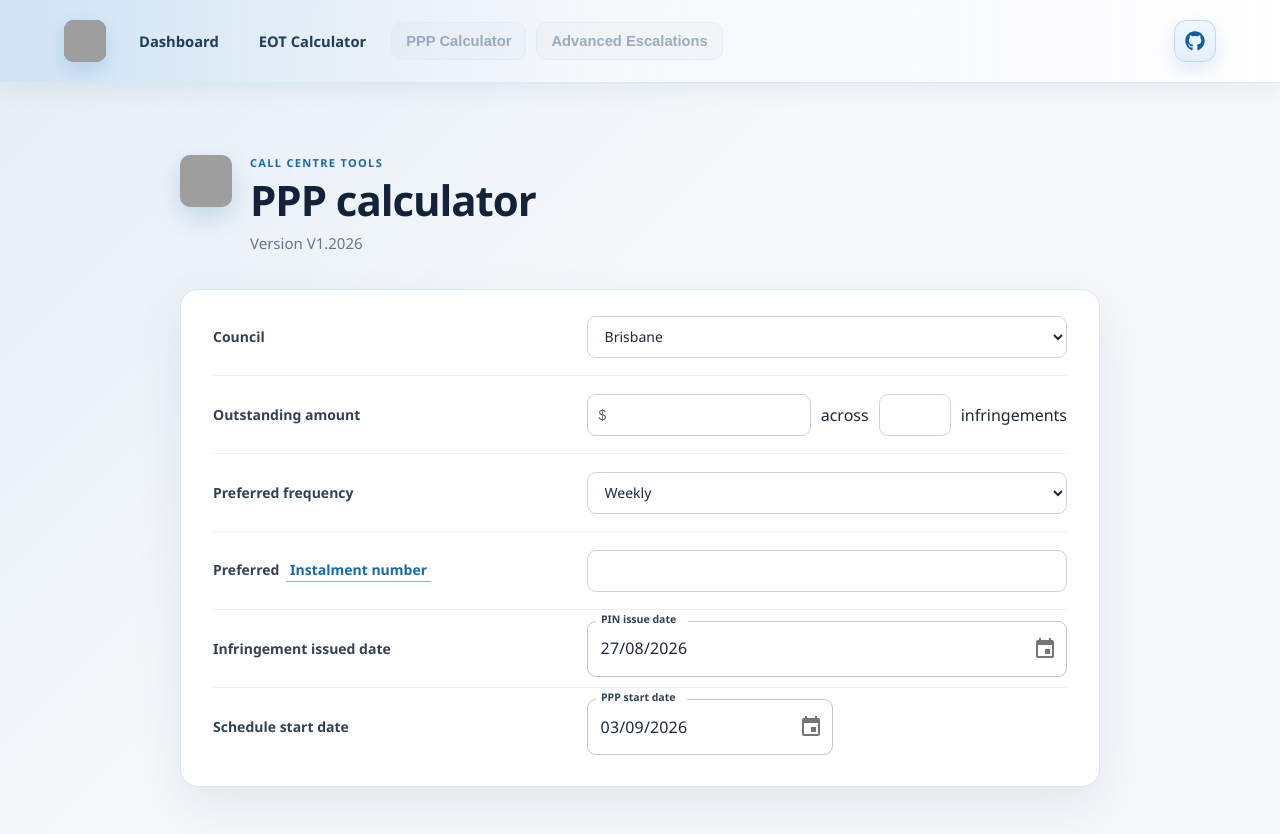
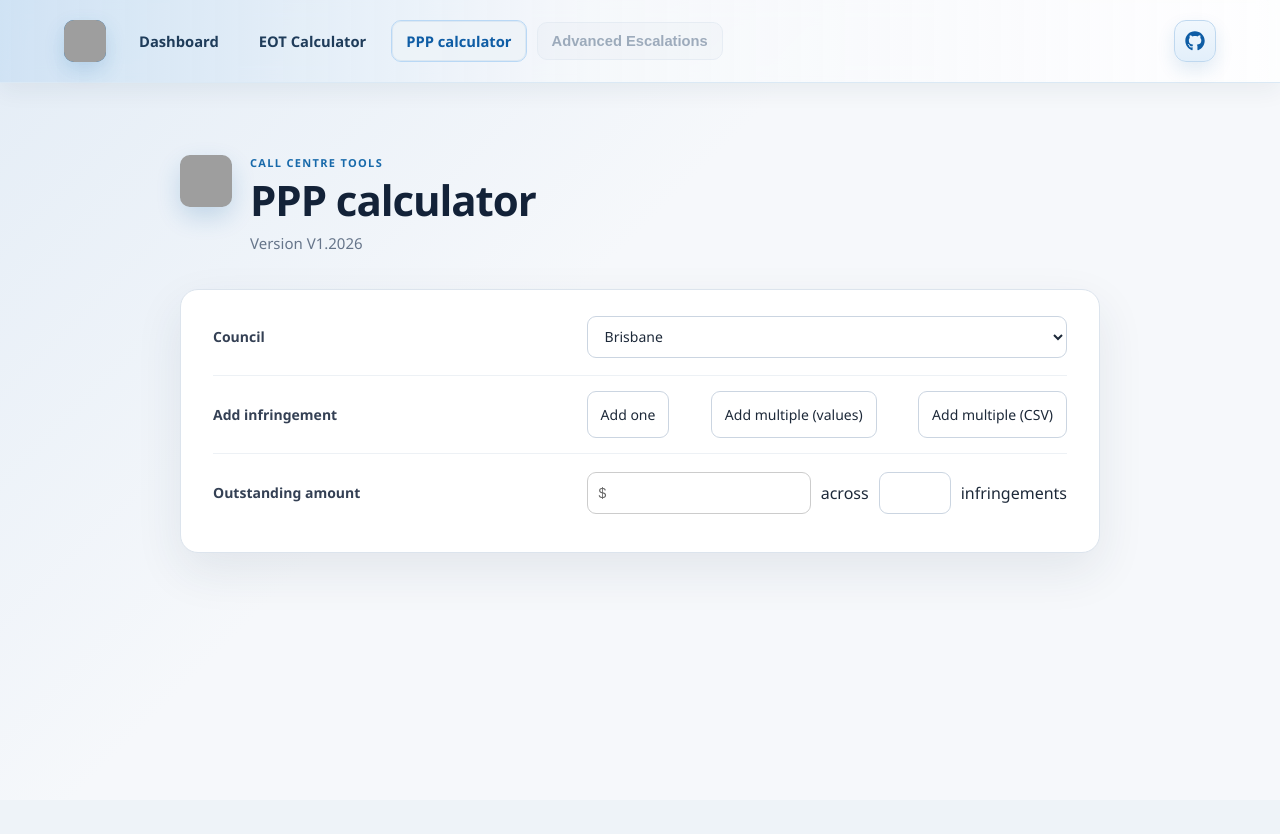
Before and after one commit to narlove/orikan-eot-calculator, a React (Vite) app: page /ppp in a window 1280 px wide. Shown: the top 834 px of the page. After the commit the page ends 800 px from the top, so only its background shows below. Built offline with nearby package versions, Linux system fonts and the light colour scheme; grey boxes are pictures that could not be loaded.

Commit message:
revamping original ppp idea, unblocekd ppp button on navbar, working on options to add pins.

```diff
--- a/src/Council.ts
+++ b/src/Council.ts
@@ -4,8 +4,8 @@ interface Council
     frequencies: string[];
     canUseInstalmentNumber: boolean;
     canUseInstalmentPrice: boolean;
-    maxOutstandingOnOnePin: number;
-    maxOutstandingOnMultiplePin: number;
+    maxPppLengthMonths: number;
+    maxTimeFromOffenceMonths: number;
 }
 
 const Brisbane: Council = {
@@ -13,45 +13,55 @@ const Brisbane: Council = {
     frequencies: ["week", "fortnight", "month"],
     canUseInstalmentNumber: true,
     canUseInstalmentPrice: true,
-    maxOutstandingOnOnePin: 200,
-    maxOutstandingOnMultiplePin: -1
-}
+    maxPppLengthMonths: 6,
+    maxTimeFromOffenceMonths: 9
+};
 
-const Stonnington: Council = {
-    code: "ST",
-    frequencies: ["week", "fortnight", "month"],
-    canUseInstalmentNumber: true,
-    canUseInstalmentPrice: true,
-    maxOutstandingOnOnePin: -1,
-    maxOutstandingOnMultiplePin: 2900
-}
+// const Brisbane: Council = {
+//     code: "BC",
+//     frequencies: ["week", "fortnight", "month"],
+//     canUseInstalmentNumber: true,
+//     canUseInstalmentPrice: true,
+//     maxOutstandingOnOnePin: 200,
+//     maxOutstandingOnMultiplePin: -1
+// }
 
-const PortPhillip: Council = {
-    code: "PP",
-    frequencies: ["fortnight", "month"],
-    canUseInstalmentNumber: true,
-    canUseInstalmentPrice: true,
-    maxOutstandingOnOnePin: -1,
-    maxOutstandingOnMultiplePin: 2900
-}
+// const Stonnington: Council = {
+//     code: "ST",
+//     frequencies: ["week", "fortnight", "month"],
+//     canUseInstalmentNumber: true,
+//     canUseInstalmentPrice: true,
+//     maxOutstandingOnOnePin: -1,
+//     maxOutstandingOnMultiplePin: 2900
+// }
 
-const Geelong: Council = {
-    code: "GC",
-    frequencies: ["fortnight"],
-    canUseInstalmentNumber: true,
-    canUseInstalmentPrice: false,
-    maxOutstandingOnOnePin: -1,
-    maxOutstandingOnMultiplePin: 600
-}
+// const PortPhillip: Council = {
+//     code: "PP",
+//     frequencies: ["fortnight", "month"],
+//     canUseInstalmentNumber: true,
+//     canUseInstalmentPrice: true,
+//     maxOutstandingOnOnePin: -1,
+//     maxOutstandingOnMultiplePin: 2900
+// }
 
-const Hume: Council = {
-    code: "HU",
-    frequencies: ["week", "fortnight", "month"],
-    canUseInstalmentNumber: true,
-    canUseInstalmentPrice: true,
-    maxOutstandingOnOnePin: -1,
-    maxOutstandingOnMultiplePin: -1
-}
+// const Geelong: Council = {
+//     code: "GC",
+//     frequencies: ["fortnight"],
+//     canUseInstalmentNumber: true,
+//     canUseInstalmentPrice: false,
+//     maxOutstandingOnOnePin: -1,
+//     maxOutstandingOnMultiplePin: 600
+// }
 
-export { Brisbane, Stonnington, PortPhillip, Geelong, Hume };
+// const Hume: Council = {
+//     code: "HU",
+//     frequencies: ["week", "fortnight", "month"],
+//     canUseInstalmentNumber: true,
+//     canUseInstalmentPrice: true,
+//     maxOutstandingOnOnePin: -1,
+//     maxOutstandingOnMultiplePin: -1
+// }
+
+// export { Brisbane, Stonnington, PortPhillip, Geelong, Hume };
+export { Brisbane };
 export type { Council };
--- a/src/Navbar.tsx
+++ b/src/Navbar.tsx
@@ -26,8 +26,8 @@ function Navbar()
                     <div className="top-navbar__links">
                         <NavLink to="/" end className={navLinkClass}>Dashboard</NavLink>
                         <NavLink to="/eot" className={navLinkClass}>EOT Calculator</NavLink>
-                        {/* <NavLink to="/ppp" className={navLinkClass}>PPP calculator</NavLink> */}
-                        <button className={navLinkClass({ isActive: false }).concat(" top-navbar__link--disabled")}>PPP Calculator</button>
+                        <NavLink to="/ppp" className={navLinkClass}>PPP calculator</NavLink>
+                        {/* <button className={navLinkClass({ isActive: false }).concat(" top-navbar__link--disabled")}>PPP Calculator</button> */}
                         <button className={navLinkClass({ isActive: false }).concat(" top-navbar__link--disabled")}>Advanced Escalations</button>
                         <a
                             className="github-referral"
--- a/src/Ppp.css
+++ b/src/Ppp.css
@@ -157,6 +157,38 @@ select {
   transition: border-color 150ms ease, box-shadow 150ms ease;
 }
 
+.input-option-container {
+  display: flex;
+  width: 100%;
+  align-items: center;
+  justify-content: space-between;
+}
+
+.input-option {
+  min-height: 42px;
+  padding: 13px;
+  display: inline-flex;
+  border: 1px solid #cbd5e1;
+  border-radius: 9px;
+  color: #1d2939;
+  background: #ffffff;
+  font: inherit;
+  font-size: 14px;
+  outline: none;
+}
+
+.input-option:hover {
+  border-color: #0066cc;
+  background: rgba(44, 118, 182, 0.08);
+}
+
+.input-option:active {
+  border-color: #0066cc;
+  background: rgba(237, 243, 248, 0.8);
+  color: #143c61;
+  box-shadow: inset 0 0 0 1px rgba(17, 109, 171, 0.08);
+}
+
 /* remove the little numbers on the side of the number input box */
 input::-webkit-outer-spin-button,
 input::-webkit-inner-spin-button {
--- a/src/Ppp.tsx
+++ b/src/Ppp.tsx
@@ -2,12 +2,11 @@ import { useState } from 'react';
 import './Ppp.css';
 import dayjs from 'dayjs';
 import { DatePicker } from '@mui/x-date-pickers/DatePicker';
-import { Brisbane, Geelong, Hume, PortPhillip, Stonnington, type Council } from './Council';
+// import { Brisbane, Geelong, Hume, PortPhillip, Stonnington, type Council } from './Council';
+import { Brisbane, type Council } from './Council';
 
 function Ppp()
 {
-    // const selectRef = useRef(null);
-
     const frequencies = [
         "week",
         "fortnight",
@@ -44,21 +43,21 @@ function Ppp()
             case "BC":
                 setActiveCouncil(Brisbane);
                 break;
-            case "ST":
-                setActiveCouncil(Stonnington);
-                break;
-            case "PP":
-                setActiveCouncil(PortPhillip);
-                break;
-            case "HU":
-                setActiveCouncil(Hume);
-                break
-            case "GC":
-                // TODO: ACTIVE FREQUENCY ADJUSTING LATE MAY BE A PROBLEM IN THE FUTURE.
-                setActiveCouncil(Geelong);
-                setActiveFreq("fortnight");
-                setStartDate(dayjs().add(getDaysToAdd('fortnight'), 'day'));
-                break;
+            // case "ST":
+            //     setActiveCouncil(Stonnington);
+            //     break;
+            // case "PP":
+            //     setActiveCouncil(PortPhillip);
+            //     break;
+            // case "HU":
+            //     setActiveCouncil(Hume);
+            //     break
+            // case "GC":
+            //     // TODO: ACTIVE FREQUENCY ADJUSTING LATE MAY BE A PROBLEM IN THE FUTURE.
+            //     setActiveCouncil(Geelong);
+            //     setActiveFreq("fortnight");
+            //     setStartDate(dayjs().add(getDaysToAdd('fortnight'), 'day'));
+            //     break;
         }
     }
 
@@ -99,11 +98,21 @@ function Ppp()
                         <div className="form-control">
                             <select name="council" id="council" onChange={e => setActiveCouncilByCode((e.target as HTMLSelectElement).value)}>
                                 <option value="BC">Brisbane</option>
-                                <option value="GC">Geelong</option>
+                                {/* <option value="GC">Geelong</option>
                                 <option value="HU">Hume</option>
                                 <option value="PP">Port Phillip</option>
-                                <option value="ST">Stonnington</option>
+                                <option value="ST">Stonnington</option> */}
                             </select>
+                        </div>
+                    </div>
+                    <div className="form-block">
+                        <label htmlFor="addPin">Add infringement</label>
+                        <div className="form-control">
+                            <div className="input-option-container">
+                                <button type="button" className="input-option">Add one</button>
+                                <button type="button" className="input-option">Add multiple (values)</button>
+                                <button type="button" className="input-option">Add multiple (CSV)</button>
+                            </div>
                         </div>
                     </div>
                     <div className="form-block">
@@ -112,17 +121,17 @@ function Ppp()
                             <div className="per-container">
                                 <div className="money-input-container">
                                     <span className="currency-symbol" aria-hidden="true">$</span>
-                                    <input type="number" name="outstanding" id="outstanding" />
+                                    <input readOnly type="number" name="outstanding" id="outstanding" />
                                 </div>
 
                                 <span>across</span>
 
-                                <input type="number" name="numberpins" id="numberpins" />
+                                <input readOnly type="number" name="numberpins" id="numberpins" />
                                 <span>infringements</span>
                             </div>
                         </div>
                     </div>
-                    <div className="form-block">
+                    {/* <div className="form-block">
                         <label htmlFor="freq">Preferred frequency</label>
                         <div className="form-control">
                             <select name="freq" id="freq" onChange={e => {
@@ -159,8 +168,8 @@ function Ppp()
                         </div>
                     </div>
                     <div className="form-block">
-                        <label htmlFor="pinIssueDate">Infringement issued date</label>
-                        <div id="pinIssueDate" className="form-control">
+                        <label htmlFor="offenceDate">Offence date</label>
+                        <div id="offenceDate" className="form-control">
                             <DatePicker
                                 defaultValue={dayjs()}
                                 label="PIN issue date"
@@ -179,7 +188,7 @@ function Ppp()
                                 closeOnSelect={true}
                             ></DatePicker>
                         </div>
-                    </div>
+                    </div> */}
                 </div>
             </section>
             <section className="schedule-table">
```
